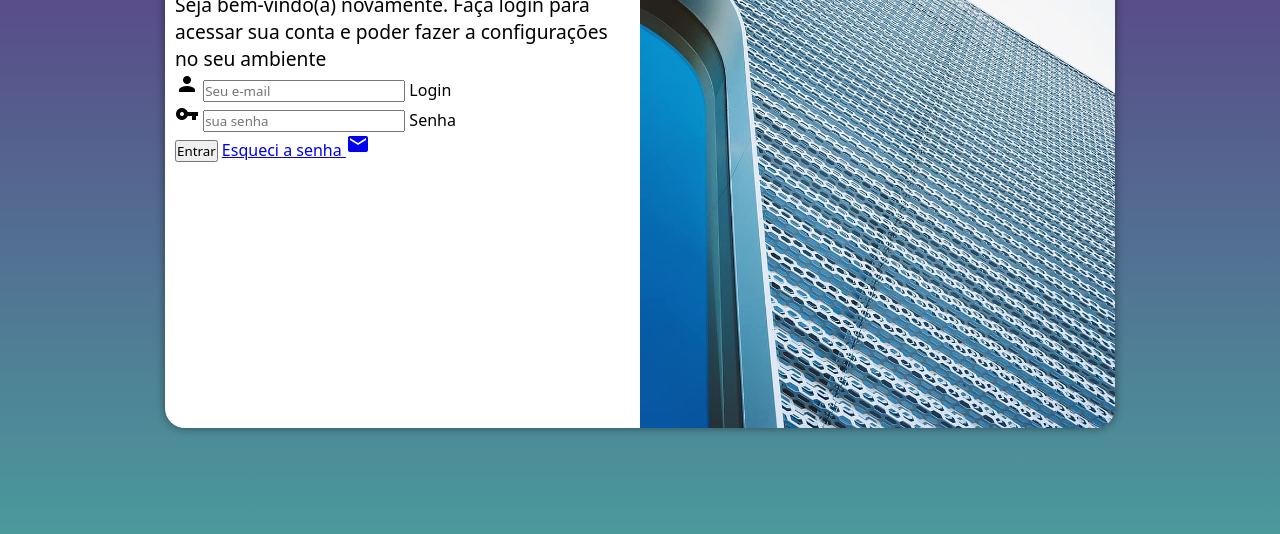
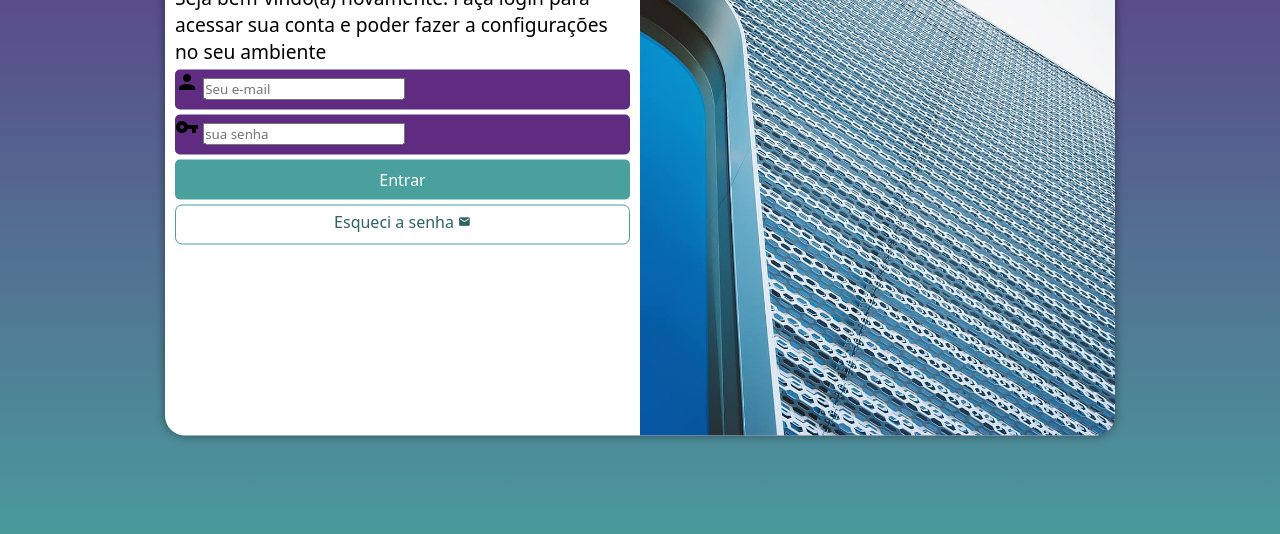
Before and after one commit to joycebatistasousa/projeto-login, a plain HTML site: page index.html in a window 1280 px wide. Shown: the part 222-756 px from the top of the page. Drawn offline with Linux system fonts and the light colour scheme.

Commit message:
estilo no login

```diff
--- a/estilos/style.css
+++ b/estilos/style.css
@@ -42,7 +42,7 @@
 
     background-color: white;
     width: 250px;
-    height: 500px;
+    height: 515px;
     border-radius: 20px;
     box-shadow: 0px 0px 10px rgba(0, 0, 0, 0.450);
 
@@ -71,3 +71,55 @@
 div#formulario > p {
     font-size: 0.8em;
 }
+
+form > div.campo {
+    background-color: #5f2c82;
+    display: block;
+    width: 100%;
+    height: 40px;
+    border-radius: 5px;
+    margin: 5px 0px;
+}
+
+div.campo > label {
+    display: none;
+}
+
+form > input[type=submit] {
+    display: block;
+    font-size: 1em;
+    width: 100%;
+    height: 40px;
+    background-color: #49a09d;
+    color: white;
+    border: none;
+    border-radius: 5px;
+    cursor: pointer;
+}
+
+form > input[type=submit]:hover {
+    background-color: #2d6462;
+}
+
+form > a.botao {
+    display: block;
+    text-align: center;
+    font-size: 1em;
+    width: 100%;
+    height: 40px;
+    padding-top: 5px;
+    margin-top: 5px;
+    background-color: white;
+    color: #2d6462;
+    border: 1px solid #49a09d;
+    border-radius: 7px;
+    text-decoration: none;
+}
+
+form > a.botao:hover {
+    background-color: #6cd3cf;
+}
+
+form > a.botao > i {
+    font-size: 0.8em;
+}
--- a/index.html
+++ b/index.html
@@ -29,7 +29,7 @@
                         <label for="isenha">Senha</label>
                     </div>
                     <input type="submit" value="Entrar">
-                    <a href="#">Esqueci a senha     <i class="material-icons">mail</i></a>
+                    <a href="#" class="botao">Esqueci a senha     <i class="material-icons">mail</i></a>
                 </form>
             </div>
         </section>
```
